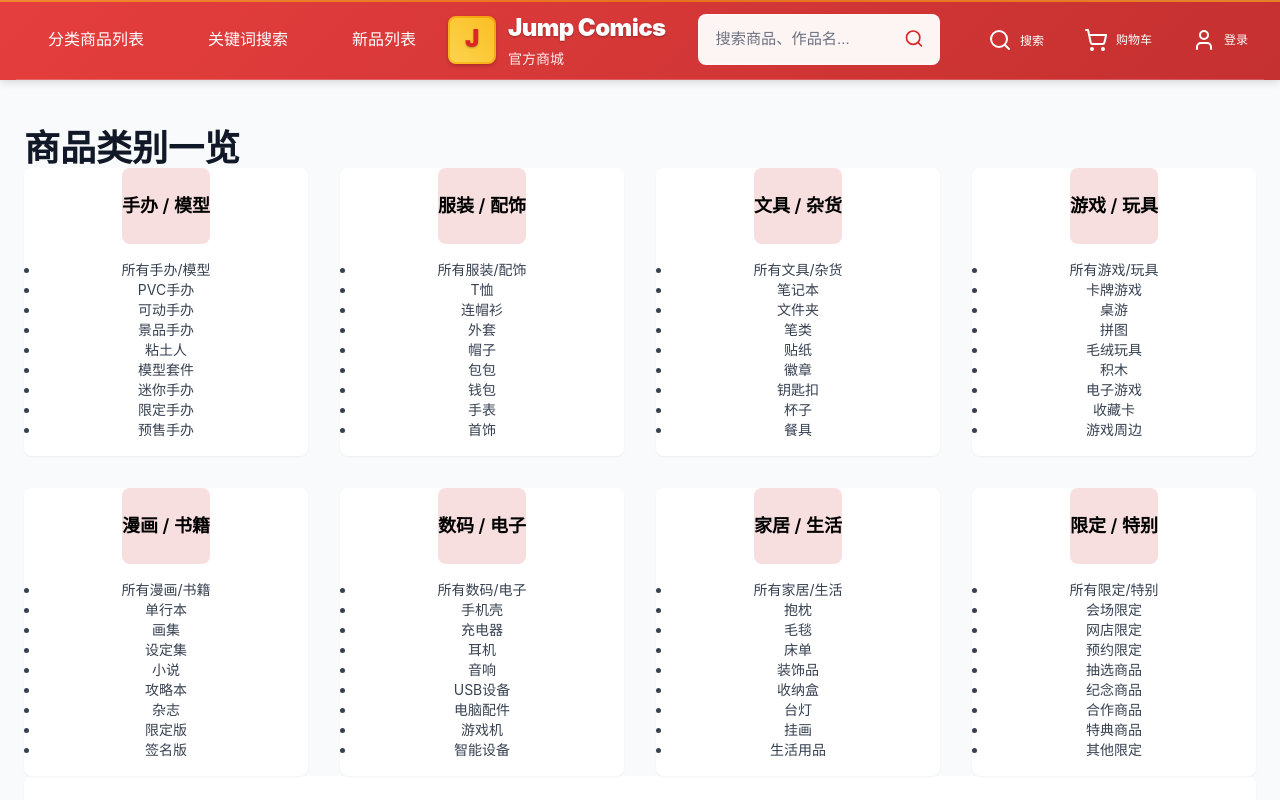
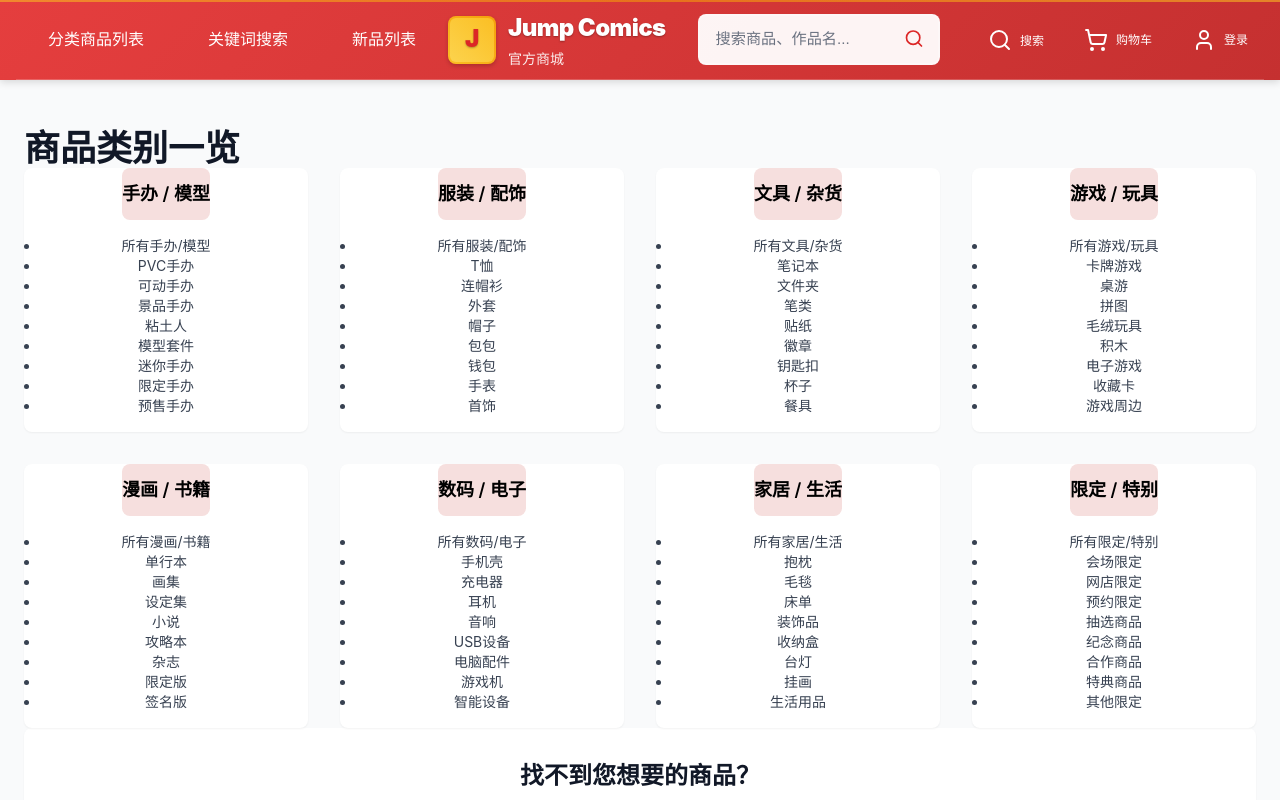
Before and after one commit to bigMolde/page, a React (Vite) app: page /categories in a window 1280 px wide. Shown: the top 800 px of the page. Built offline with nearby package versions, Linux system fonts and the light colour scheme.

Commit message:
Updated Categories.tsx

```diff
--- a/src/pages/Categories.tsx
+++ b/src/pages/Categories.tsx
@@ -136,7 +136,7 @@ const Categories: React.FC = () => {
             >
               {/* 一级标题：粉色背景，白色文字 */}
               <h2
-                className="w-fit mx-auto font-semibold text-lg px-5 py-6 rounded-lg "
+                className="w-fit mx-auto font-semibold text-lg px-9 py-3 rounded-lg "
                 style={{
                   backgroundColor: '#F6DFDE',
                   color: '#000000'
```
